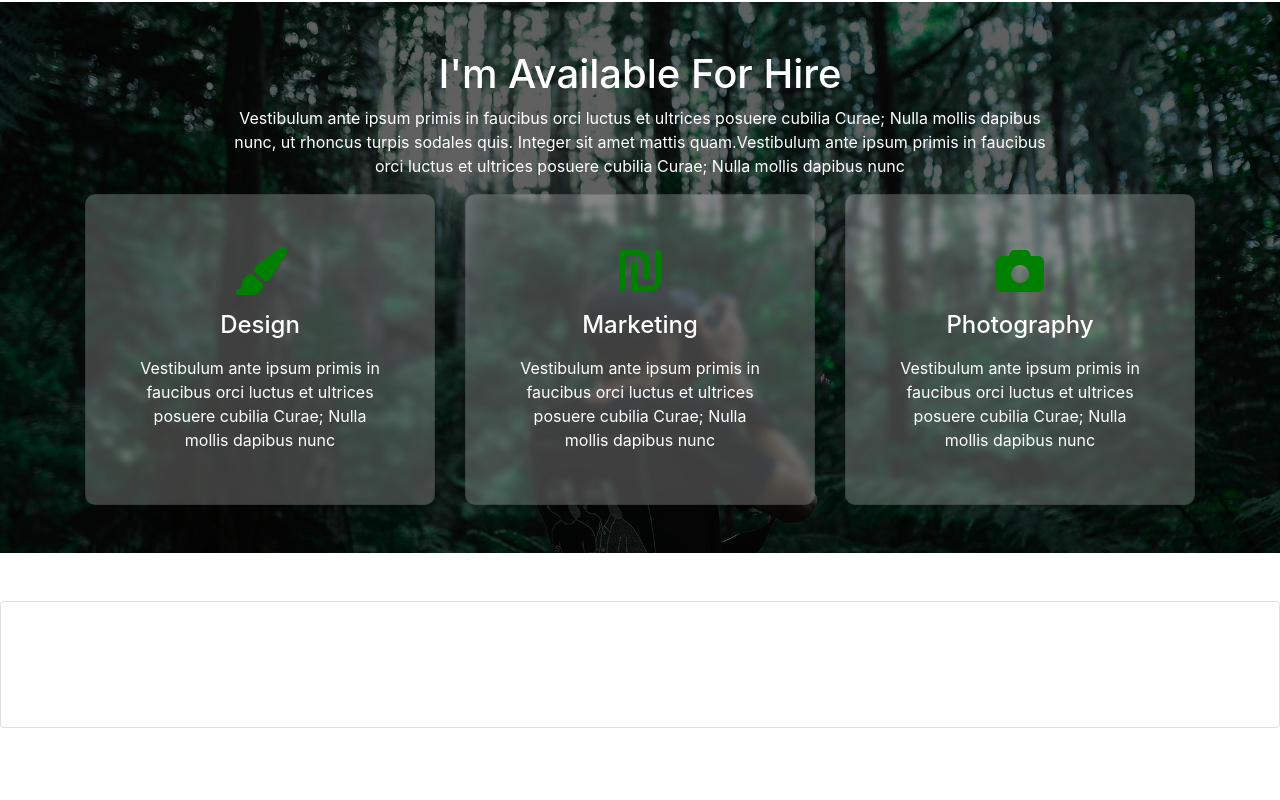
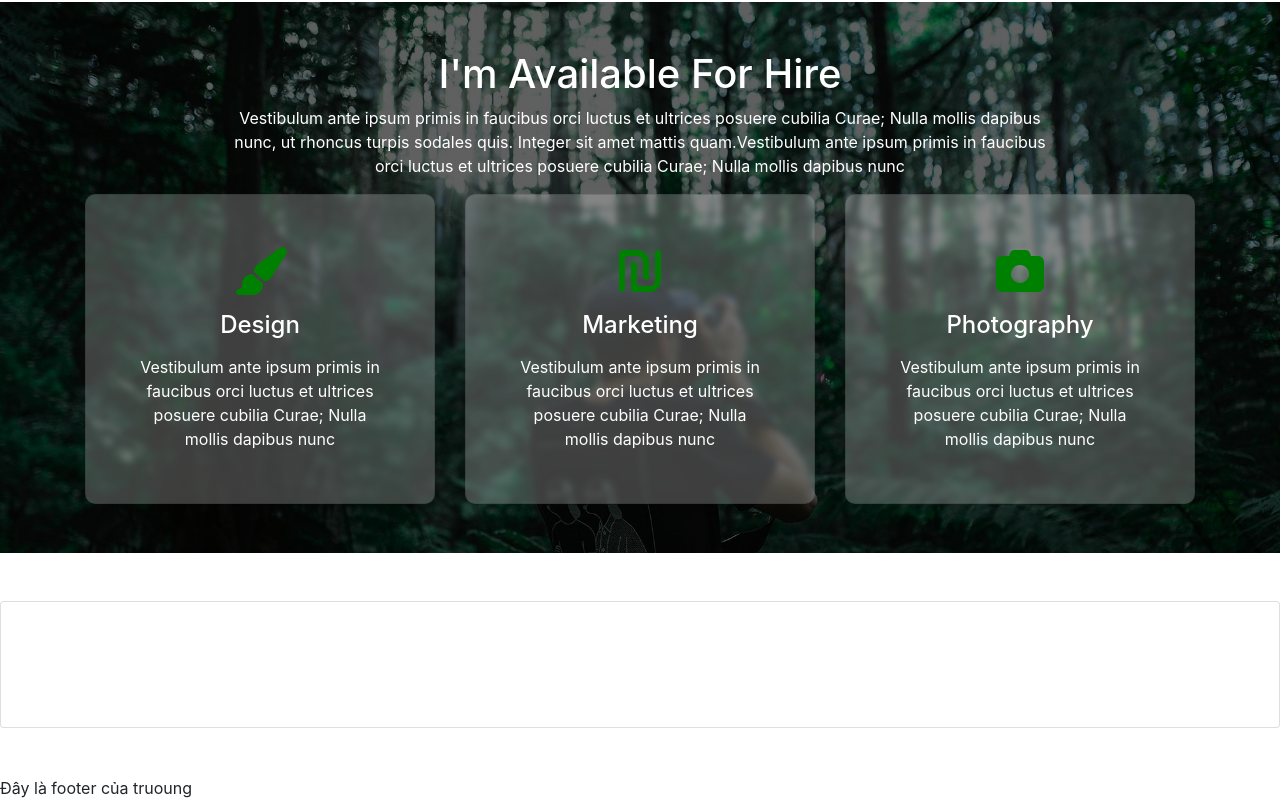
Before and after one commit to hoangdinh0604/bc50_porfolio, a plain HTML site: page index.html in a window 1280 px wide. Shown: the part 2901-3701 px from the top of the page. Before the commit the page ends 3677 px from the top, so only its background shows below. Drawn offline with nearby package versions, Linux system fonts and the light colour scheme.

Commit message:
footer by truoung

```diff
--- a/index.html
+++ b/index.html
@@ -304,6 +304,7 @@
             </div>
         </div>
     </section>
+    <footer>Đây là footer của truoung</footer>
     <!-- Optional JavaScript -->
     <!-- jQuery first, then Popper.js, then Bootstrap JS -->
     <script src="https://code.jquery.com/jquery-3.3.1.slim.min.js"
```
